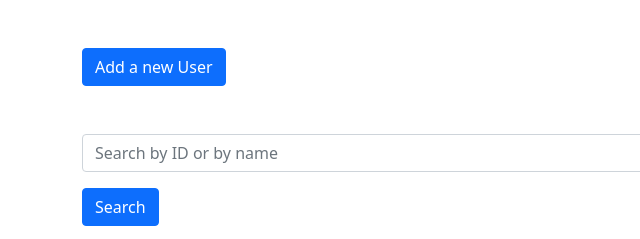
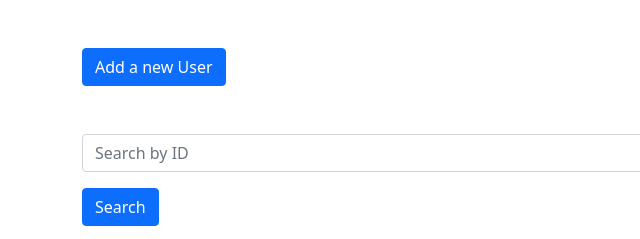
Before and after one commit to SALEH846/saleh846.github.io, a plain HTML site: page server-mongodb-bootstrap/index.html in a window 1280 px wide. Shown: the top 239 px of the page, 0-640 px from the left. Drawn offline with nearby package versions, Linux system fonts and the light colour scheme; no server answers.

Commit message:
Updated index.html

```diff
--- a/server-mongodb-bootstrap/index.html
+++ b/server-mongodb-bootstrap/index.html
@@ -61,7 +61,7 @@
     <div class="container mb-3">
         <div class="mb-3 row">
             <div class="col-sm-10">
-                <input type="text" class="form-control" id="search_query" placeholder="Search by ID or by name">
+                <input type="text" class="form-control" id="search_query" placeholder="Search by ID">
             </div>
         </div>
         <div>
```
